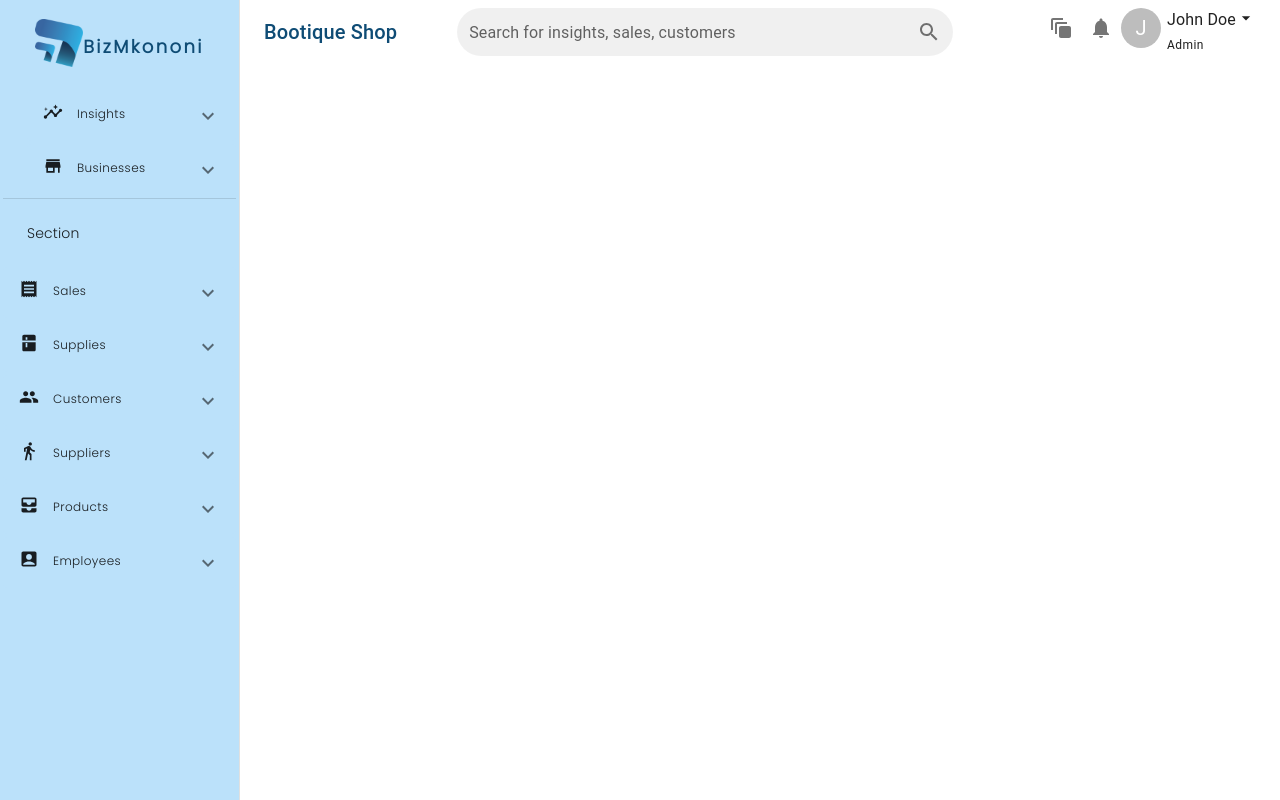
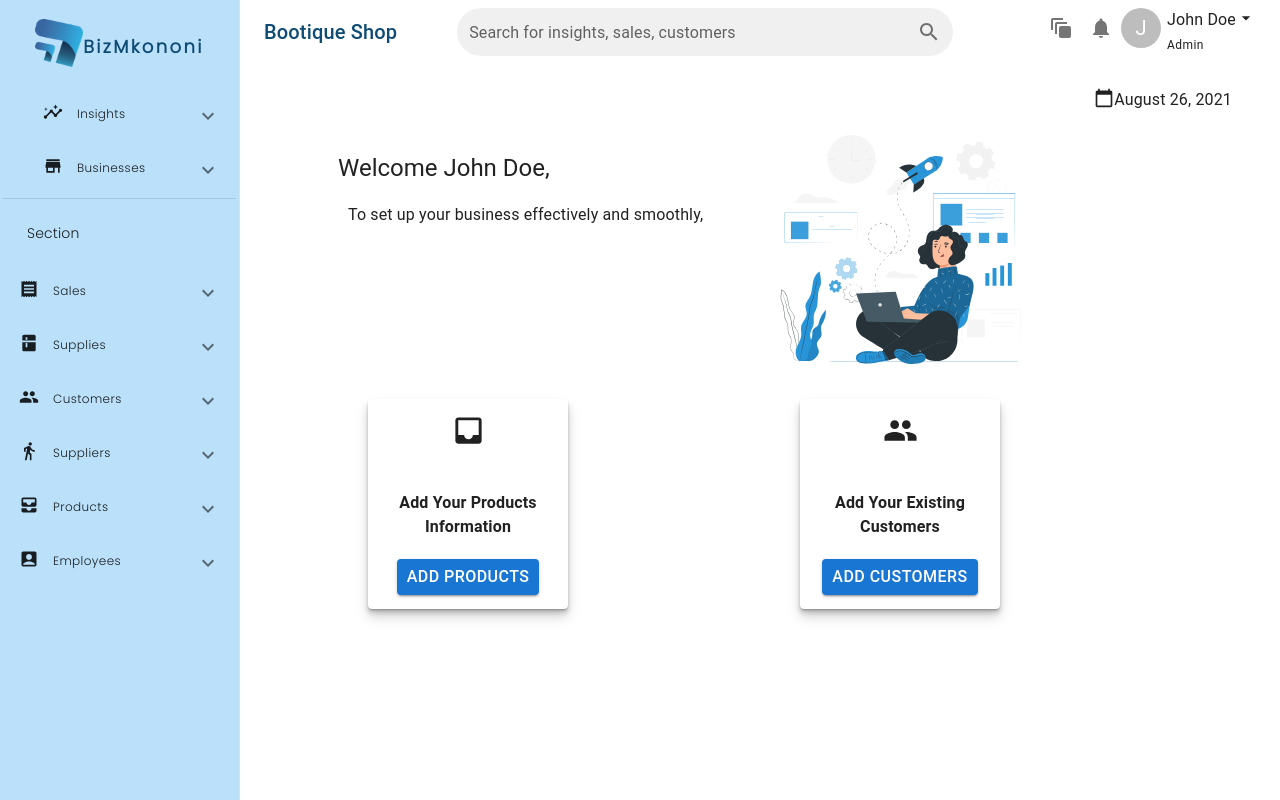
Before and after one commit to OdidaProtas/Ngong, a React (Vite) app: page / in a window 1280 px wide. Built offline with nearby package versions, Linux system fonts and the light colour scheme.

Commit message:
adds nested  dashboard navigation

```diff
--- a/src/App.tsx
+++ b/src/App.tsx
@@ -1,4 +1,4 @@
-import AppNavigation from "./navigation/AppNavigation";
+import { AppNavigation } from "./navigation";
 
 function App() {
   return <AppNavigation />;
--- /dev/null
+++ b/src/navigation/DashboardNavigation.tsx
@@ -0,0 +1,14 @@
+import { BrowserRouter as Router, Switch, Route } from "react-router-dom";
+import { LandingPageComponent } from "../components";
+
+export default function DashboardNavigation() {
+  return (
+    <Router>
+      <Switch>
+        <Route exact path="/">
+            <LandingPageComponent/>
+        </Route>
+      </Switch>
+    </Router>
+  );
+}
--- /dev/null
+++ b/src/navigation/index.ts
@@ -0,0 +1,4 @@
+import AppNavigation from "./AppNavigation";
+import DashboardNavigation from "./DashboardNavigation";
+
+export { AppNavigation, DashboardNavigation };
--- a/src/screens/HomeScreen/HomeScreen.tsx
+++ b/src/screens/HomeScreen/HomeScreen.tsx
@@ -8,6 +8,7 @@ import {
   LandingPageComponent,
 } from "../../components";
 import { Container } from "@mui/material";
+import { DashboardNavigation } from "../../navigation";
 
 const drawerWidth = 240;
 
@@ -38,8 +39,9 @@ export default function HomeScreen(props: Props) {
       />
       <Box component="main" sx={{ flexGrow: 1, p: 3 }}>
         <Toolbar />
-        <Container>{/* <LandingPageComponent /> */}</Container>
-        {/* content goes here */}
+        <Container>
+          <DashboardNavigation/>
+        </Container>
       </Box>
     </Box>
   );
```
